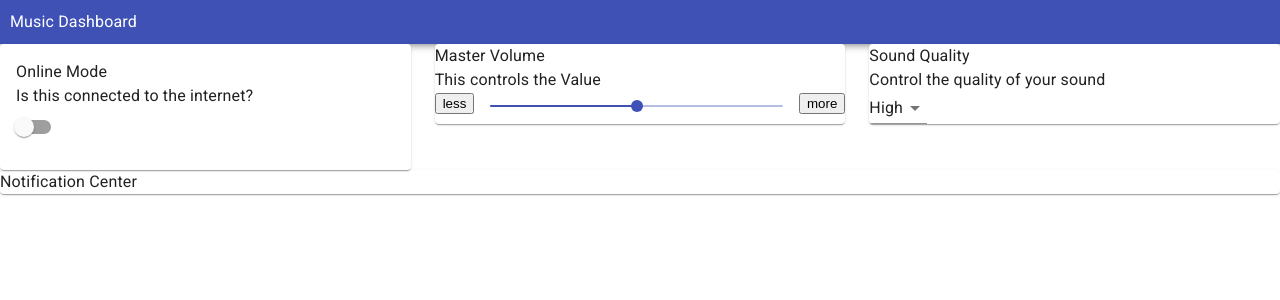
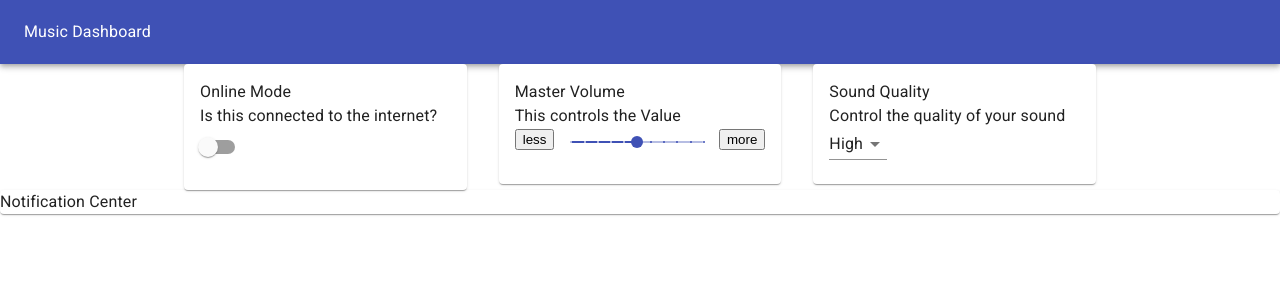
Before and after one commit to pat-white-code/411_wk3_day1_music-app, a React (Create React App) app: page / in a window 1280 px wide. Shown: the top 300 px of the page. Built offline with nearby package versions, Linux system fonts and the light colour scheme.

Commit message:
fixes slider, makes styling better

```diff
--- a/src/App.js
+++ b/src/App.js
@@ -1,9 +1,8 @@
 import React, {Component} from 'react';
 import './App.css';
 import MusicDashboard from './MusicDashboard';
-import {AppBar, Typography} from '@material-ui/core';
+import {AppBar, Typography, Toolbar} from '@material-ui/core';
 import LogIn from './LogIn';
-import NotificationDisplay from './NotificationDisplay'
 
 class App extends Component {
   state = {
@@ -18,10 +17,12 @@ class App extends Component {
     return (
       <div>
       <AppBar position='static' className='navbar'>
+        <Toolbar>
           <Typography>
             Music Dashboard
           </Typography>
-        </AppBar>
+        </Toolbar>
+      </AppBar>
 
       {!this.state.loggedIn ?
         <LogIn
--- a/src/MusicDashboard.js
+++ b/src/MusicDashboard.js
@@ -1,5 +1,5 @@
 import React, {Component} from 'react';
-import {Grid} from '@material-ui/core';
+import {Grid, Container} from '@material-ui/core';
 import './dashboard.css';
 import OnlineToggle from './OnlineToggle';
 import VolumeControl from "./VolumeControl";
@@ -9,24 +9,22 @@ import moment from 'moment';
 
 class MusicDashboard extends Component {
   state = {
-    notifications: []
+    notifications: [],
   }
-  // logIn = () => {
-  //   this.setState({ loggedIn: true });
+
+  // FIXME:
+  // onReadNotification = createdAt => {
+  //   let updatedIndex = this.state.notifications.indexOf(notification => notification.createdAt === createdAt)
+  //   this.state.notification[updatedIndex].readNotification()
+  //   this.setState({ notifications: [...this.state.notifications] });
   // }
-
-  onReadNotification = createdAt => {
-    let updatedIndex = this.state.notifications.indexOf(notification => notification.createdAt === createdAt)
-    this.state.notification[updatedIndex].readNotification()
-    this.setState({ notifications: [...this.state.notifications] });
-  }
 
   onOffline = () => {
     this.setState({
       notifications: [...this.state.notifications,
         {
           message: "Your application is offline. You won't be able to share or stream music to other devices.",
-          createdAt: moment().format('YYYY-MM-DD hh:mm:ss'),
+          createdAt: moment().format('YYYY-MM-DD HH:mm:ss'),
           readStatus:false,
           readNotification(){
             this.readStatus = true
@@ -39,7 +37,7 @@ class MusicDashboard extends Component {
       notifications: [...this.state.notifications,
         {
           message: "Listening to music at a high volume could cause long-term hearing loss.",
-          createdAt: moment().format('YYYY-MM-DD hh:mm:ss'),
+          createdAt: moment().format('YYYY-MM-DD HH:mm:ss'),
           readStatus:false
       }]
     })
@@ -49,7 +47,7 @@ class MusicDashboard extends Component {
       notifications: [...this.state.notifications,
         {
           message: "Music quality is degraded. Increase quality if your connection allows it.",
-          createdAt: moment().format('YYYY-MM-DD hh:mm:ss'),
+          createdAt: moment().format('YYYY-MM-DD HH:mm:ss'),
           readStatus:false
       }]
     })
@@ -58,11 +56,13 @@ class MusicDashboard extends Component {
   render() {
     return (
       <div>
-        <Grid container spacing={3}>
-          <Grid item lg={4}><OnlineToggle onOffline={this.onOffline}/></Grid>
-          <Grid item lg={4}><VolumeControl onHighVol={this.onHighVol}/></Grid>
-          <Grid item lg={4}><SoundQuality onLowQuality={this.onLowQuality}/></Grid>
-        </Grid>
+        <Container maxWidth="md">
+          <Grid container spacing={4}>
+            <Grid item lg><OnlineToggle onOffline={this.onOffline}/></Grid>
+            <Grid item lg><VolumeControl onHighVol={this.onHighVol}/></Grid>
+            <Grid item lg><SoundQuality onLowQuality={this.onLowQuality}/></Grid>
+          </Grid>
+        </Container>
         <NotificationDisplay
           onReadNotification={this.onReadNotification}
           notifications={this.state.notifications}/>
--- a/src/Notification.js
+++ b/src/Notification.js
@@ -6,16 +6,16 @@ class Notification extends Component {
   state = {
     readStatus: false
   }
-  onRead = (createdAt) => {
+  onRead = () => {
     this.setState({ readStatus: true });
-    this.props.onReadNotification(createdAt)
+    // FIXME: this.props.onReadNotification(createdAt)
   }
 
   render() {
     const {notification} = this.props;
 
     return (
-      <Paper key={notification.createdAt} onClick={()=>this.onRead(notification.createdAt)}>
+      <Paper key={notification.createdAt} onClick={this.onRead}>
           {!this.state.readStatus && (
             <Typography>'*UNREAD*'</Typography>
           )}
--- a/src/NotificationDisplay.js
+++ b/src/NotificationDisplay.js
@@ -10,9 +10,9 @@ const NotificationDisplay = (props) => {
           Notification Center
         </Typography>
       </Paper>
-      {props.notifications.map(notification => (
+      {props.notifications.map((notification, index) => (
         <Notification
-          onReadNotification={props.onReadNotification}
+          key={index}
           notification={notification} />
       ))}
     </div>
@@ -21,12 +21,3 @@ const NotificationDisplay = (props) => {
 
 
 export default NotificationDisplay;
-
-
-{/* <Paper key={notification.createdAt}>
-          {!notification.readStatus && (
-            <Typography>'****'</Typography>
-          )}
-          <Typography>{notification.message}</Typography>
-          <Typography>{moment(notification.createdAt).fromNow()}</Typography>
-        </Paper> */}
--- a/src/OnlineToggle.js
+++ b/src/OnlineToggle.js
@@ -1,5 +1,5 @@
 import React, {Component} from 'react';
-import {Card, CardContent, Typography, Switch, FormControlLabel} from '@material-ui/core';
+import {Card, CardContent, Typography, Switch, FormControlLabel, CardActionArea} from '@material-ui/core';
 
 class OnlineToggle extends Component {
   state = {
--- a/src/SoundQuality.js
+++ b/src/SoundQuality.js
@@ -1,5 +1,5 @@
 import React, {Component} from 'react';
-import { Card, Typography, Select, MenuItem } from '@material-ui/core';
+import { Card, Typography, Select, MenuItem, CardContent, CardActionArea } from '@material-ui/core';
 
 class SoundQuality extends Component {
   state = {
@@ -15,17 +15,19 @@ class SoundQuality extends Component {
   render() {
     return (
       <Card>
-        <Typography>
-          Sound Quality
-        </Typography>
+        <CardContent>
+          <Typography>Sound Quality</Typography>
           <Typography>
             Control the quality of your sound
           </Typography>
+          <CardActionArea>
             <Select onChange={this.handleChange} defaultValue={3}>
               <MenuItem value={1}>Low</MenuItem>
               <MenuItem value={2}>Medium</MenuItem>
               <MenuItem value={3}>High</MenuItem>
             </Select>
+          </CardActionArea>
+        </CardContent>
       </Card>
     );
   }
--- a/src/VolumeControl.js
+++ b/src/VolumeControl.js
@@ -1,13 +1,13 @@
 import React, {Component} from 'react';
-import {Card, Typography, Slider, Grid} from '@material-ui/core';
+import {Card, Typography, Slider, Grid, CardContent, CardActionArea} from '@material-ui/core';
 
 class VolumeControl extends Component {
   state = {
     sliderValue: 50
   }
-  onVolumeChange = e => {
+  onVolumeChange = (_, value) => {
     this.setState({
-      sliderValue: e.target.value
+      sliderValue: value
     })
   }
   handleLess = () => {
@@ -16,6 +16,12 @@ class VolumeControl extends Component {
   handleMore = () => {
     this.state.sliderValue > 60 && this.props.onHighVol()
     this.setState({ sliderValue: this.state.sliderValue + 10 });
+  }
+
+  componentDidUpdate(_, prevState) {
+    if((prevState.sliderValue < 80) && (this.state.sliderValue > 70)){
+      this.props.onHighVol()
+    }
   }
 
   volumeChange = e => {
@@ -27,6 +33,7 @@ class VolumeControl extends Component {
     return (
       <div>
         <Card>
+          <CardContent>
             <Typography>
               Master Volume
             </Typography>
@@ -48,10 +55,11 @@ class VolumeControl extends Component {
                 max={100}
                 onChange={this.volumeChange}
         /> */}
-              <Slider value={this.state.sliderValue} onChange={this.onVolumeChange}/>
+                <Slider value={this.state.sliderValue} step={10}  onChange={this.onVolumeChange} marks min={0} max={100}/>
               </Grid>
               <Grid item><button onClick={this.handleMore}>more</button></Grid>
             </Grid>
+          </CardContent>
         </Card>
       </div>
     );
--- a/src/dashboard.css
+++ b/src/dashboard.css
@@ -1,17 +1,17 @@
-.navbar {
+/* .navbar {
   padding:10px;
   display: flex;
-  justify-content: start;
+  justify-content: flex-start;
 }
 
 .dashboard{
   display: flex;
   justify-content: center;
   align-items: center;
-  padding: 50px;
+  padding: 10000px;
 }
 
 .dash-card {
   width: 300px;
   height: 500px;
-}
+} */
```
Lines whose indentation alone changed are shown as unchanged.
